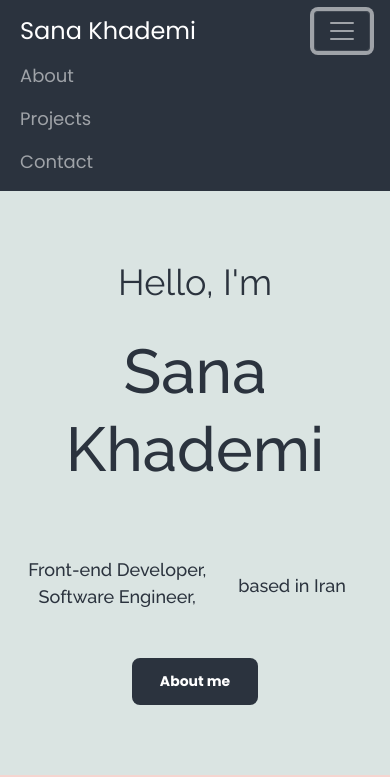
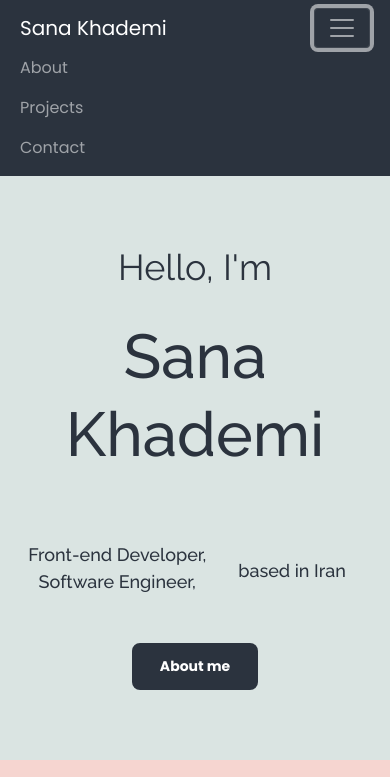
Before and after one commit to sanakhademi/Portfolio-project, a plain HTML site: page index.html in a window 390 px wide. Both pictures are taken after a click on the button "Toggle navigation". Shown: the top 777 px of the page. Drawn offline with nearby package versions, Linux system fonts and the light colour scheme.

Commit message:
updated menu links

```diff
--- a/index.html
+++ b/index.html
@@ -37,7 +37,7 @@
   <body>
     <nav class="navbar navbar-expand-lg navbar-dark menu p-2">
       <div class="container-fluid">
-        <a class="navbar-brand site-name" href="#">Sana Khademi</a>
+        <a class="navbar-brand site-name" href="index.html">Sana Khademi</a>
         <button
           class="navbar-toggler"
           type="button"
@@ -55,15 +55,18 @@
         >
           <ul class="navbar-nav">
             <li class="nav-item">
-              <a class="nav-link link-titles" aria-current="page" href="#"
+              <a
+                class="nav-link link-titles"
+                aria-current="page"
+                href="about.html"
                 >About</a
               >
             </li>
             <li class="nav-item">
-              <a class="nav-link link-titles" href="#">Projects</a>
+              <a class="nav-link link-titles" href="#projects">Projects</a>
             </li>
             <li class="nav-item">
-              <a class="nav-link link-titles" href="#">Contact</a>
+              <a class="nav-link link-titles" href="#contact">Contact</a>
             </li>
             <li class="nav-item dropdown">
               <ul
@@ -101,12 +104,12 @@
             <h2 class="m-4">based in Iran</h2>
           </div>
           <br />
-          <a href="#" class="btn about-button">About me</a>
+          <a href="about.html" class="btn about-button">About me</a>
         </div>
       </div>
     </div>
     <div class="container second-row">
-      <h2 class="project-heading text-center p-4">Projects</h2>
+      <h2 class="project-heading text-center p-4" id="projects">Projects</h2>
       <div class="row projects">
         <div class="col-lg-4 col-sm-12">
           <div class="project-grid">
@@ -138,7 +141,7 @@
     </div>
     <div class="container contact-section">
       <div class="row">
-        <h3 class="contact-header">Get in touch 👋</h3>
+        <h3 class="contact-header" id="contact">Get in touch 👋</h3>
         <p class="contact-intro">
           Want to connect? Feel free to type your requests/ suggestions below!
         </p>
--- a/style/style.css
+++ b/style/style.css
@@ -18,6 +18,7 @@ body {
   font-size: 24px;
   font-family: var(--menu-buttons-font-family);
 }
+
 .link-titles {
   font-size: 18px;
   font-family: var(--menu-buttons-font-family);
@@ -176,6 +177,14 @@ h2 {
 }
 
 @media (max-width: 576px) {
+  .site-name {
+    font-size: 20px;
+  }
+
+  .link-titles {
+    font-size: 16px;
+  }
+
   h1 {
     font-size: 62px;
     line-height: 1.25;
```
Also changed, not shown: about.html (+5 -5 lines).
